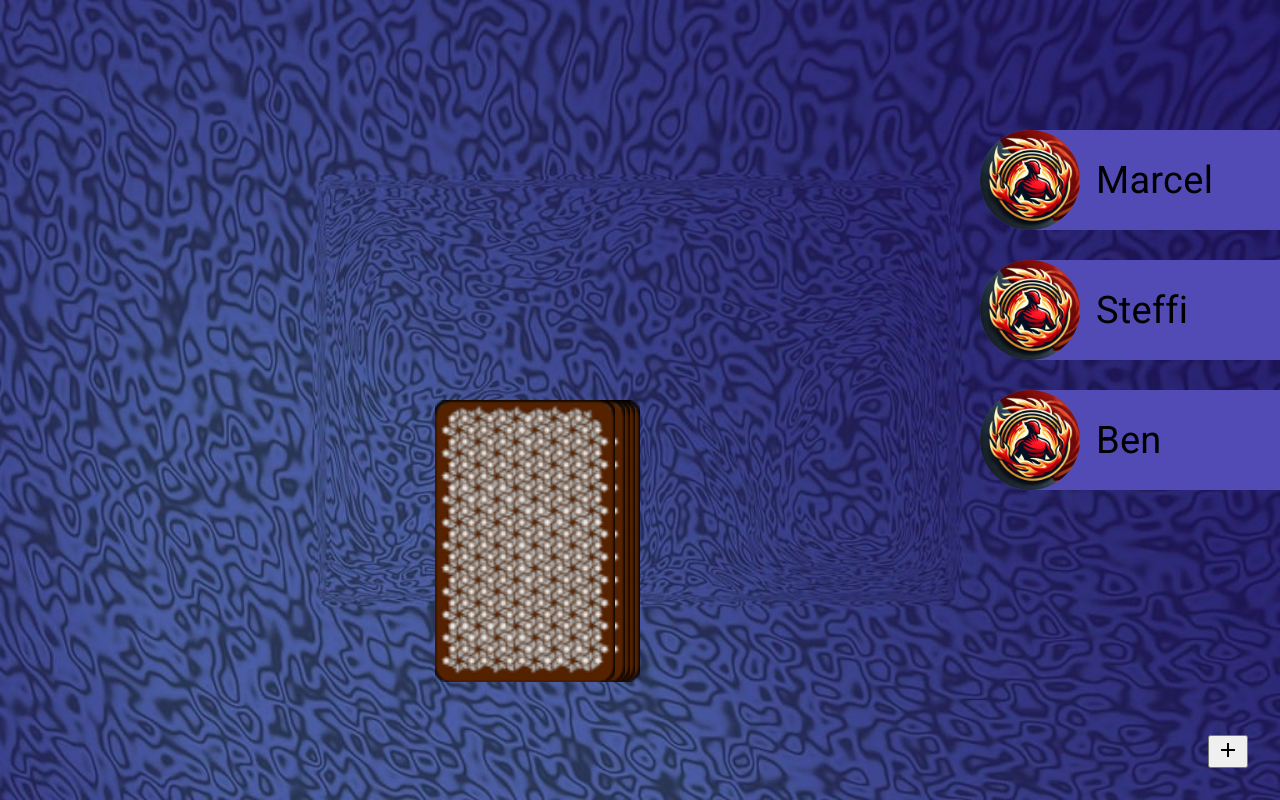
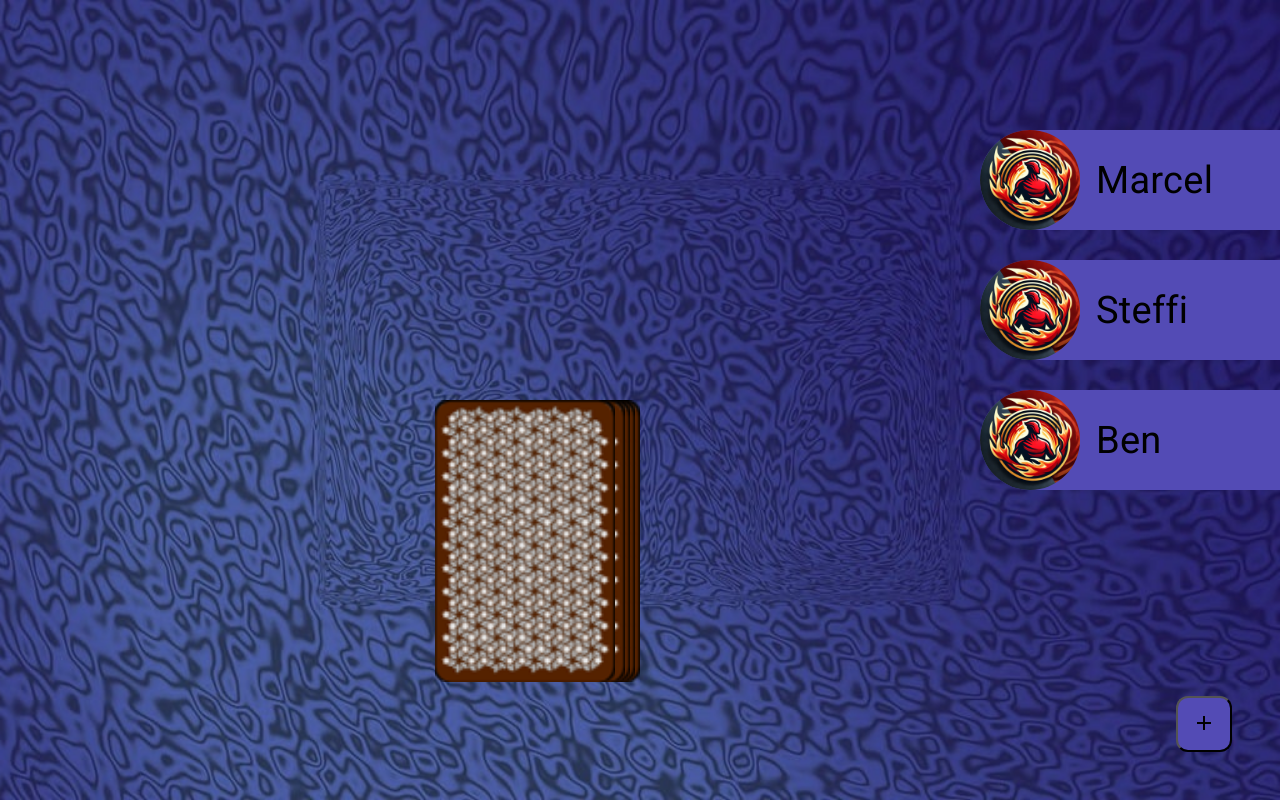
Before and after one commit to Bi7hop/RingOfFire, an Angular app: page /game in a window 1280 px wide. Built offline with nearby package versions, Linux system fonts and the light colour scheme.

Commit message:
added button new

```diff
--- a/src/app/game/game.component.scss
+++ b/src/app/game/game.component.scss
@@ -54,7 +54,11 @@
 
 .btn-add {
     position: absolute;
-    right: 32px;
-    bottom: 32px;
+    right: 48px;
+    bottom: 48px;
     cursor: pointer;
+    background-color: #534BB5;
+    width: 56px;
+    height: 56px;
+    border-radius: 12px;
 }
```
